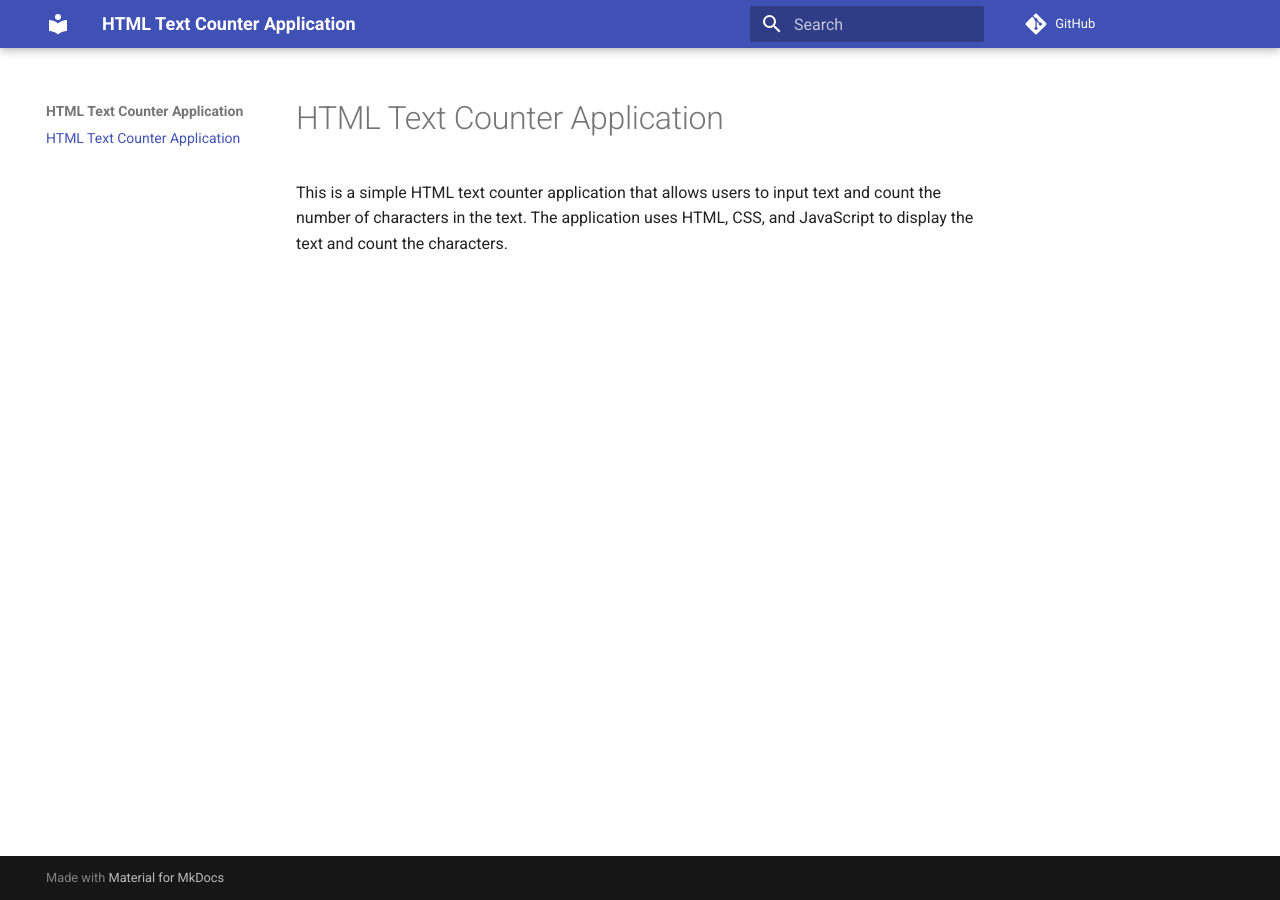
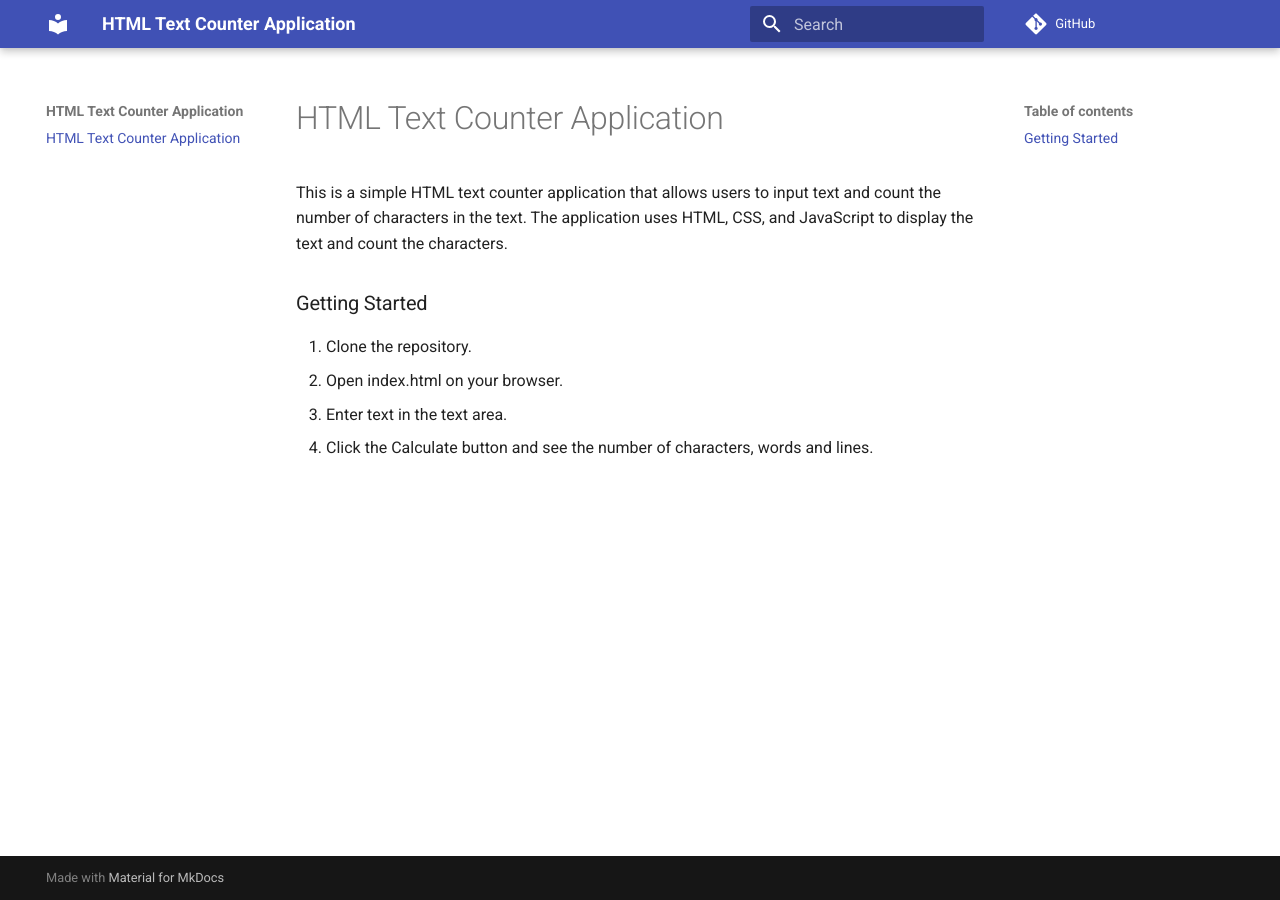
Before and after one commit to lulunac27a/html-text-counter-application, an MkDocs documentation site: the page built from docs/index.md, in a window 1280 px wide. Built offline with MkDocs 1.6.1 and Material for MkDocs 9.7.7, drawn with Linux system fonts in a browser that asks for light colours; comment, search, counter and statistics services are not loaded.

Commit message:
Add Getting Started section in README

```diff
--- a/docs/index.md
+++ b/docs/index.md
@@ -1,3 +1,12 @@
 # HTML Text Counter Application
 
-This is a simple HTML text counter application that allows users to input text and count the number of characters in the text. The application uses HTML, CSS, and JavaScript to display the text and count the characters.
+This is a simple HTML text counter application that allows users to input text
+and count the number of characters in the text. The application uses HTML, CSS,
+and JavaScript to display the text and count the characters.
+
+### Getting Started
+
+1. Clone the repository.
+2. Open index.html on your browser.
+3. Enter text in the text area.
+4. Click the Calculate button and see the number of characters, words and lines.
```
Also changed, not shown: README.md (+10 -1 lines).
